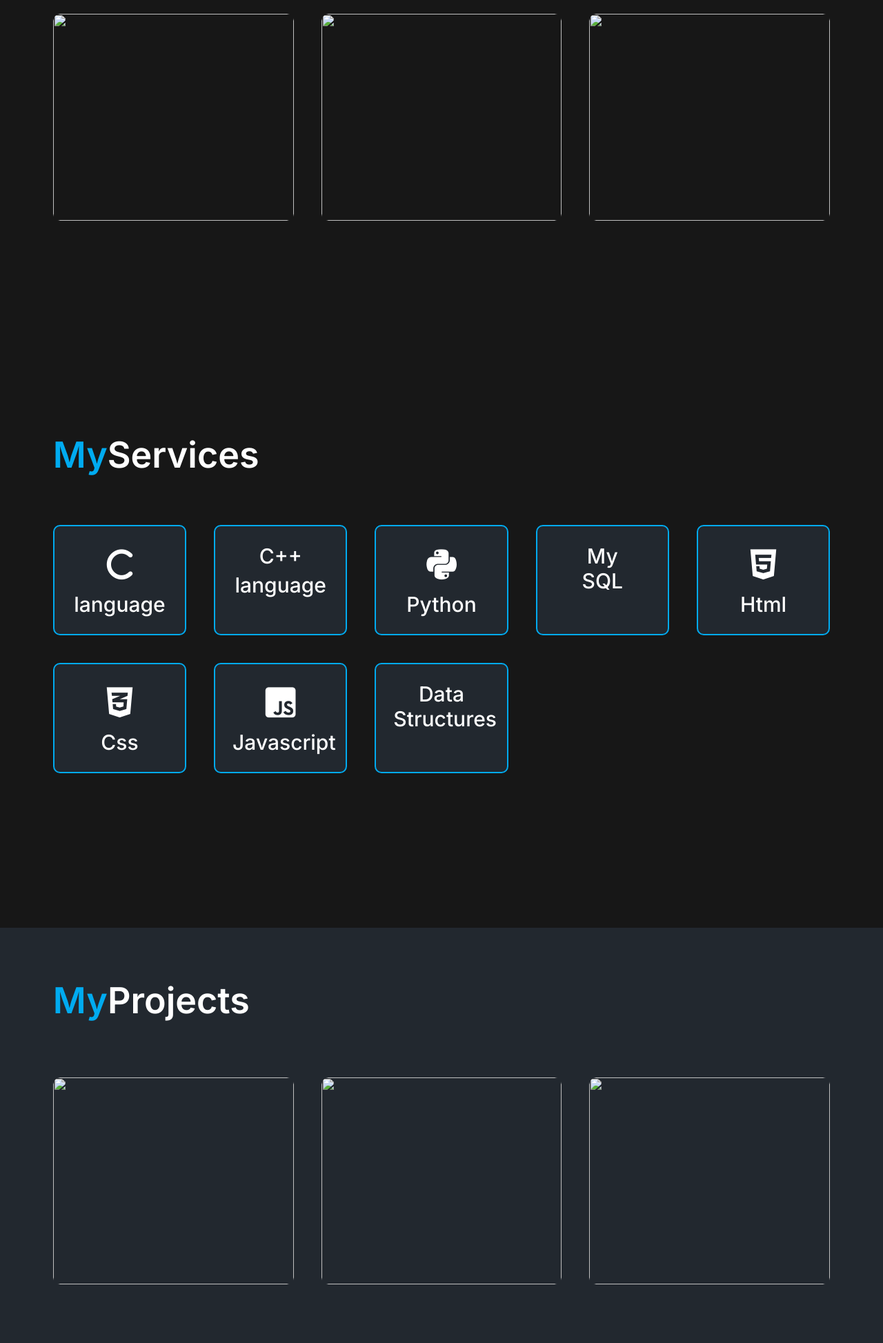
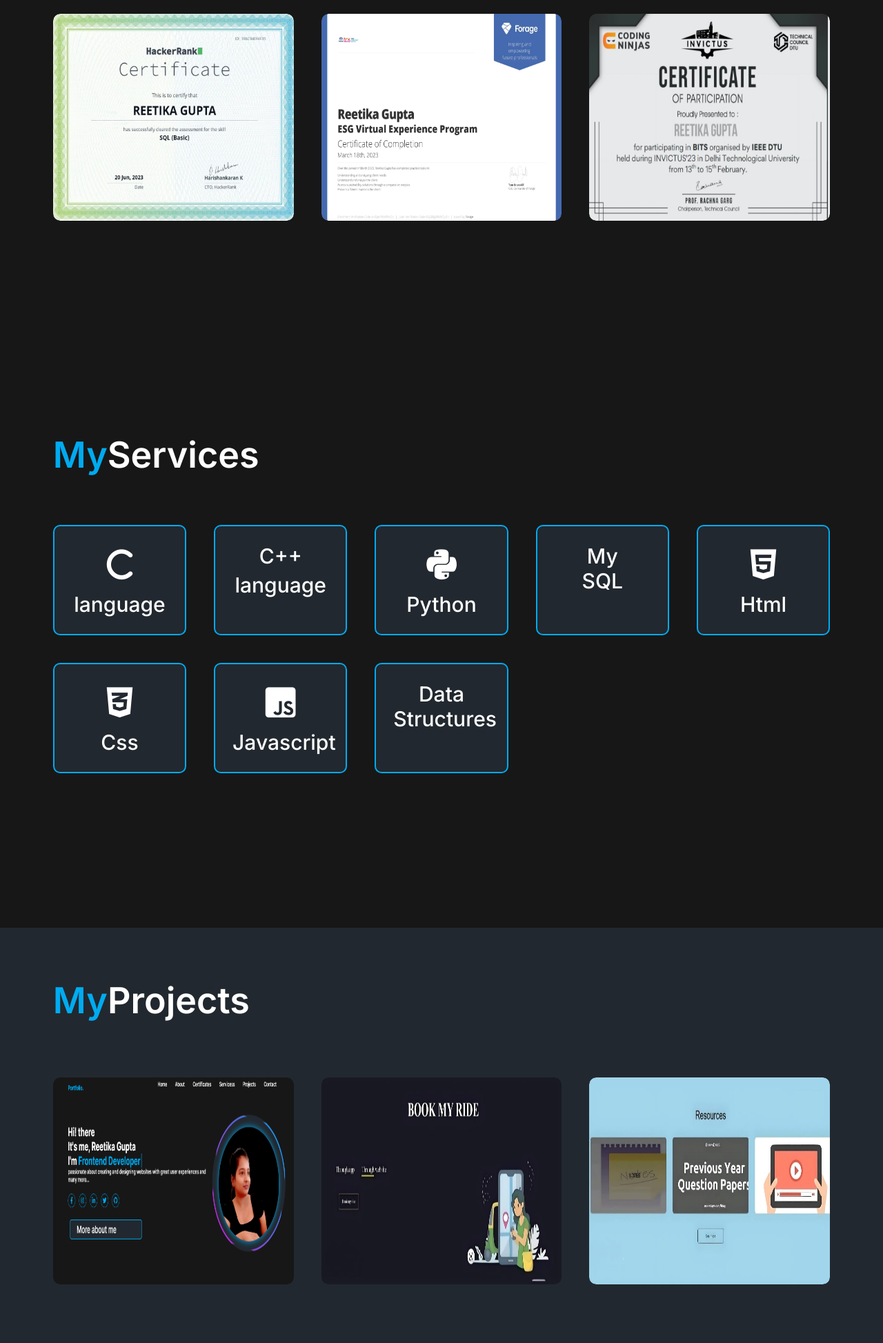
Before and after one commit to guptareetika08/Portfolio_website, a plain HTML site: page index.html in a window 1280 px wide. Shown: the part 1635-3582 px from the top of the page at 69% size. Drawn offline with nearby package versions, Linux system fonts and the light colour scheme.

Commit message:
Update index.html

```diff
--- a/index.html
+++ b/index.html
@@ -107,21 +107,21 @@
         <h1 class="sub-titles">C<span>ertifications</span></h1>
         <div class="certificate-list">
             <div class="cert">
-                <img src="images/sql.jpeg">
+                <img src="sql.jpeg">
             <div class="layer">
                 <h2>SQL</h2>
                 <p>Hackerrank skill certficate of completion</p>
             </div>
         </div>
         <div class="cert">
-            <img src="images/forage.jpeg">
+            <img src="forage.jpeg">
             <div class="layer">
                 <h2>Software engineering virtual programme</h2>
                 <p>by JP Morgan chase and co.</p>
             </div>
         </div>
         <div class="cert">
-            <img src="images/codingninja.jpeg">
+            <img src="codingninja.jpeg">
             <div class="layer">
                 <h2>Coding challenge in Bits </h2>
                 <p>by IEEE DTU , Coding Ninja</p>
@@ -176,7 +176,7 @@
         <h1 class="sub-titles">My<span>Projects</span></h1>
         <div class="project-list">
             <div class="proj">
-                <img src="images/portfolio.png">
+                <img src="portfolio.png">
                 <div class="layer">
                     <h2>Portfolio website</h2>
                     <p>This is my official portfolio that provides necessary details about
@@ -185,7 +185,7 @@
                 </div>
             </div>
             <div class="proj">
-                <img src="images/caride.jpeg">
+                <img src="caride.jpeg">
                 <div class="layer">
                     <h2>Book my ride</h2>
                     <p> This is an automobile booking site where
@@ -195,7 +195,7 @@
                 </div>
             </div>
             <div class="proj">
-                <img src="images/examportal.jpeg">
+                <img src="examportal.jpeg">
                 <div class="layer">
                     <h2>Examshala portal</h2>
                     <p>Examshala provides multiple resources and other required study materials
```
